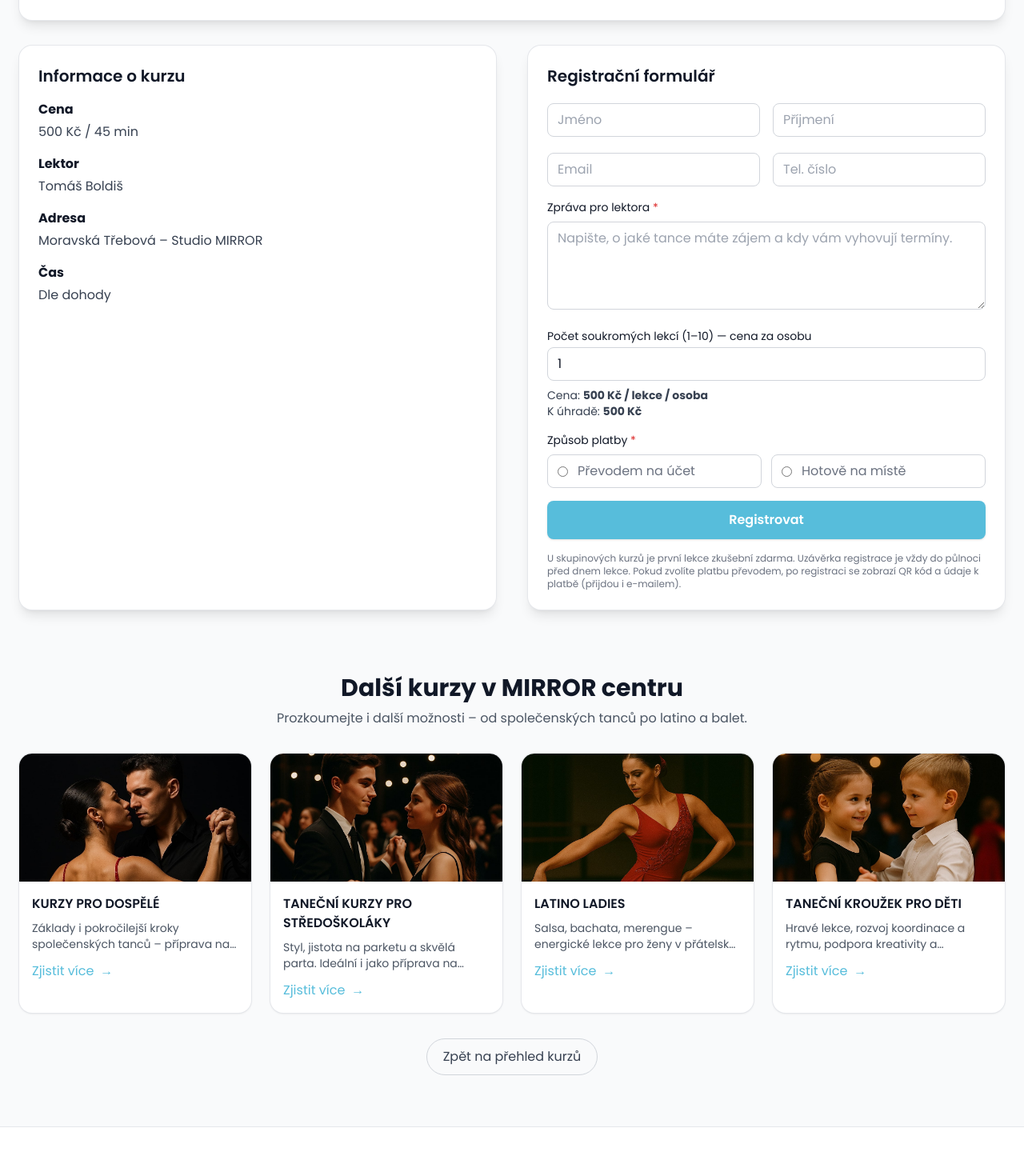
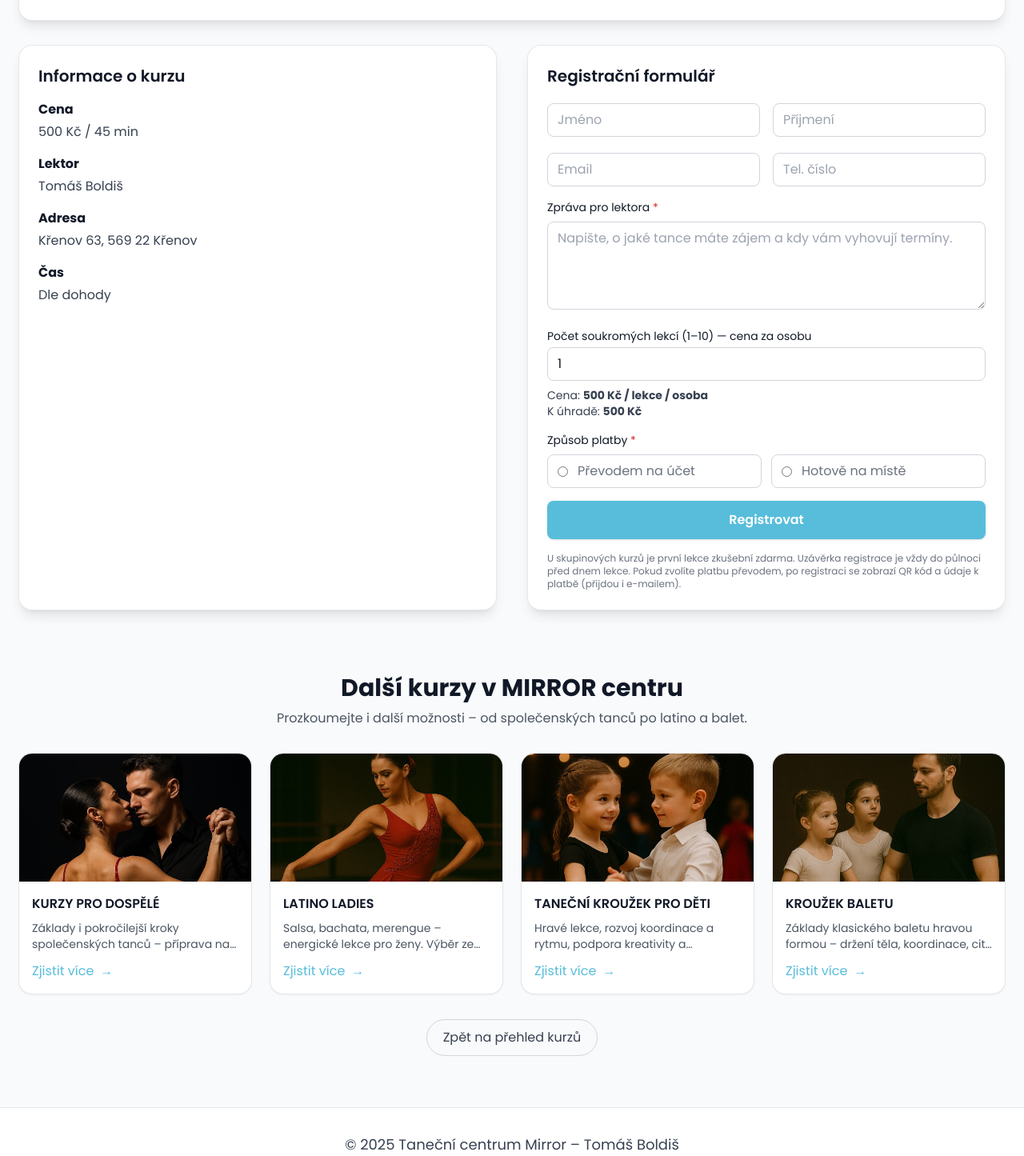
Before and after one commit to JustVasa/boldis, a Next.js app in the folder canary/: page /courses/individualni-lekce in a window 1280 px wide. Shown: the part 581-2026 px from the top of the page at 80% size. Built offline with nearby package versions, Linux system fonts and the light colour scheme.

Commit message:
Refactor courses data with updates and removals
Updated course details including schedules and addresses. Removed some courses and modified descriptions for clarity.

```diff
--- a/canary/app/courses/_data.ts
+++ b/canary/app/courses/_data.ts
@@ -10,7 +10,6 @@ export type Course = {
   instructor?: string;
 };
 
-
 export const COURSES: Course[] = [
   {
     slug: "tanecni-pro-dospele",
@@ -20,29 +19,18 @@ export const COURSES: Course[] = [
     desc: "Chcete se naučit tančit a zároveň si užít společné chvíle plné pohybu a zábavy? Naše kurzy pro dospělé jsou otevřené všem, kteří chtějí zvládnout základní i pokročilejší kroky společenských tanců. Pod vedením zkušeného profesionála Tomáše Boldiše vás naučíme standardní i latinskoamerické tance jako waltz, tango, valčík, cha-cha, rumba, jive a další. Lekce kladou důraz na správné držení těla, rytmus a spolupráci s partnerem. Kurz je vhodný pro všechny, kdo chtějí tanec zažít jako radostný a společenský zážitek – ať už pro plesy, svatby, nebo jen tak pro pohyb a odreagování.",
     price: "10 lekcí: 2500 Kč / osoba",
     address: "Křenov 63, 569 22 Křenov",
-    schedule: "Čtvrtek 19:30–21:00",
-    instructor: "Tomáš Boldiš",
-  },
-  {
-    slug: "tanecni-pro-mladez",
-    title: "TANEČNÍ KURZY PRO STŘEDOŠKOLÁKY",
-    img: "/kurzy/mladez.jpg",
-    short: "Styl, jistota na parketu a skvělá parta. Ideální i jako příprava na školní plesy a společenské akce.",
-    desc: "Chceš se naučit tančit stylově a sebevědomě? Naše kurzy pro mládež jsou určené všem studentům, kteří chtějí získat pevné základy společenských tanců a zároveň si užít skvělou atmosféru s kamarády. Pod vedením Tomáše Boldiše zvládnete standardní i latinskoamerické tance (waltz, tango, cha-cha, jive…) a důležité dovednosti jako správné držení těla a rytmus. Kurz je ideální přípravou na školní plesy, společenské události nebo prostě jako skvělý způsob, jak se bavit a naučit něco nového.",
-    price: "10 lekcí: 2750 Kč / osoba",
-    address: "Městečko Trnávka 85, 569 41 Městečko Trnávka",
-    schedule: "Úterý 17:30–19:00",
+    schedule: "Středa 19:15–20:30",
     instructor: "Tomáš Boldiš",
   },
   {
     slug: "latino-ladies",
     title: "LATINO LADIES",
     img: "/kurzy/latino.jpg",
-    short: "Salsa, bachata, merengue – energické lekce pro ženy v přátelské atmosféře.",
-    desc: "Kurz je určen všem ženám, které si chtějí zatancovat, užít pohyb a načerpat novou energii. Naučíte se základy i pokročilejší kroky latinskoamerických tanců jako salsa, bachata nebo merengue – a to vše v příjemné a podporující atmosféře. Pod vedením zkušeného lektora Tomáše Boldiše si osvojíte techniku, rytmus i sebevědomí, které vás podpoří nejen na tanečním parketu, ale i v každodenním životě. Lekce jsou skvělou příležitostí, jak protančit stres a setkat se s dalšími ženami, které sdílejí vášeň pro tanec.",
+    short: "Salsa, bachata, merengue – energické lekce pro ženy. Výběr ze skupin pro začátečníky i pokročilé.",
+    desc: "Kurz je určen všem ženám, které si chtějí zatancovat, užít pohyb a načerpat novou energii. Nabízíme oddělené lekce pro začátečníky a pokročilé. Naučíte se kroky latinskoamerických tanců jako salsa, bachata nebo merengue. Pod vedením zkušeného lektora Tomáše Boldiše si osvojíte techniku, rytmus i sebevědomí. Lekce jsou skvělou příležitostí, jak protančit stres a setkat se s dalšími ženami, které sdílejí vášeň pro tanec.",
     price: "10 lekcí: 2200 Kč / osoba",
-    address: "Moravská Třebová – Studio MIRROR",
-    schedule: "Středa 18:00–19:00",
+    address: "Křenov 63, 569 22 Křenov",
+    schedule: "Středa (více skupin 16–19h)",
     instructor: "Tomáš Boldiš",
   },
   {
@@ -50,10 +38,10 @@ export const COURSES: Course[] = [
     title: "TANEČNÍ KROUŽEK PRO DĚTI",
     img: "/kurzy/deti.jpg",
     short: "Hravé lekce, rozvoj koordinace a rytmu, podpora kreativity a sebevědomí.",
-    desc: "Naše taneční kroužky jsou určeny všem dětem, které si chtějí zatancovat, rozvíjet pohybové dovednosti a užít si radost z tance. Pracujeme s několika věkovými skupinami, takže každý malý tanečník najde kurz přesně podle svých schopností a potřeb. Pod vedením Tomáše Boldiše probíhají lekce hravou formou, která podporuje správné držení těla, rytmus, koordinaci a spolupráci ve skupině. Děti se učí základní taneční kroky, rozvíjejí kreativitu a sebevědomí. Kurz je vhodný pro začátečníky i děti s předchozími tanečními zkušenostmi.",
+    desc: "Naše taneční kroužky jsou určeny všem dětem, které si chtějí zatancovat, rozvíjet pohybové dovednosti a užít si radost z tance. Pracujeme s několika věkovými skupinami, takže každý malý tanečník najde kurz přesně podle svých schopností a potřeb. Pod vedením Tomáše Boldiše probíhají lekce hravou formou, která podporuje správné držení těla, rytmus, koordinaci a spolupráci ve skupině. Děti se učí základní taneční kroky, rozvíjejí kreativitu a sebevědomí.",
     price: "Pololetí: 1590 Kč / dítě",
-    address: "Moravská Třebová – ZŠ Nádražní, tělocvična",
-    schedule: "Pondělí 15:00–16:00",
+    address: "Křenov 63, 569 22 Křenov",
+    schedule: "Dle dohody (Křenov)",
     instructor: "Tomáš Boldiš",
   },
   {
@@ -63,8 +51,8 @@ export const COURSES: Course[] = [
     short: "Základy klasického baletu hravou formou – držení těla, koordinace, cit pro hudbu.",
     desc: "Baletní kroužek je určen dětem, které chtějí rozvíjet jemnost pohybu, koordinaci a základní techniku klasického baletu. Lekce pod vedením Tomáše Boldiše probíhají přístupnou formou, která děti motivuje k pravidelnému pohybu a tvořivému vyjádření. Děti se naučí správnému držení těla, základním baletním pozicím a pohybům, rozvíjejí rytmus i koncentraci. Vhodné pro začátečníky i děti s předchozí zkušeností.",
     price: "Pololetí: 1690 Kč / dítě",
-    address: "Moravská Třebová – Studio MIRROR",
-    schedule: "Pátek 14:30–15:30",
+    address: "Křenov 63, 569 22 Křenov",
+    schedule: "Dle dohody (Křenov)",
     instructor: "Tomáš Boldiš",
   },
   {
@@ -74,7 +62,7 @@ export const COURSES: Course[] = [
     short: "První tanec na míru – choreografie, hudba i trénink podle vašich přání.",
     desc: "Nabízíme přípravu svatebního tance na míru, která vašemu velkému dni dodá jedinečné kouzlo. Balíček zahrnuje 10 lekcí vedených Tomášem Boldišem, který vás krok za krokem provede technikou i choreografií dle vašich představ (lekce lze rozšířit). Pomůžeme s výběrem i úpravou hudby – od klasického valčíku po moderní mix. Ať už plánujete tradiční tanec nebo originální show, společně to vyladíme do detailu, abyste se na parketu cítili jistě.",
     price: "Balíček 10 lekcí + příprava hudby, show: 7500 Kč / pár",
-    address: "Dle dohody (Studio MIRROR / vlastní prostor)",
+    address: "Křenov 63, 569 22 Křenov",
     schedule: "Termíny dle dohody",
     instructor: "Tomáš Boldiš",
   },
@@ -85,7 +73,7 @@ export const COURSES: Course[] = [
     short: "Tempo, styl i náplň přesně podle vás – nejrychlejší cesta k pokroku.",
     desc: "Nabízíme individuální lekce s Tomášem Boldišem pro jednotlivce i páry. Lekce probíhají formou 1:1 nebo ve dvojici, takže se trenér plně věnuje vašim potřebám. Můžete si vybrat jakýkoliv taneční styl – od společenských tanců přes latinskoamerické až po další styly dle přání. Díky individuálním lekcím často dosáhnete rychlejšího zlepšení, lepší techniky i větší jistoty na parketu.",
     price: "500 Kč / 45 min",
-    address: "Moravská Třebová – Studio MIRROR",
+    address: "Křenov 63, 569 22 Křenov",
     schedule: "Dle dohody",
     instructor: "Tomáš Boldiš",
   },
```
